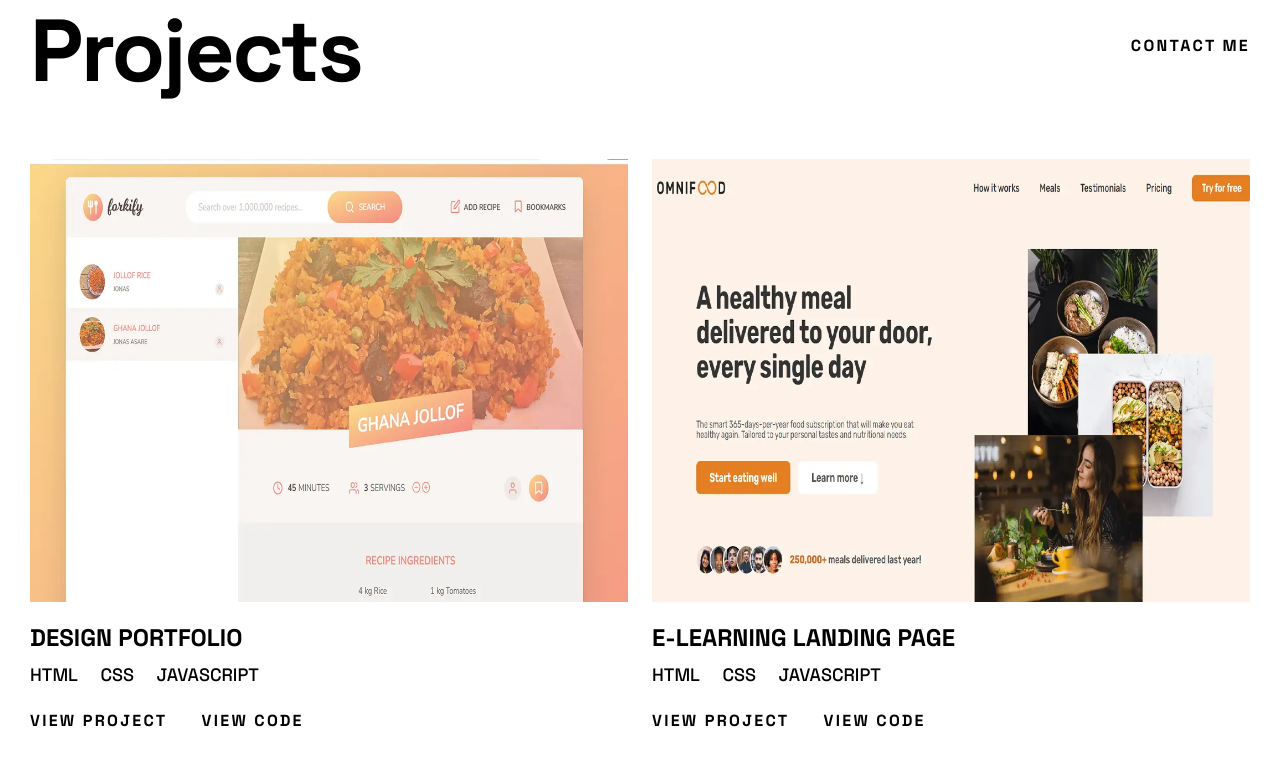
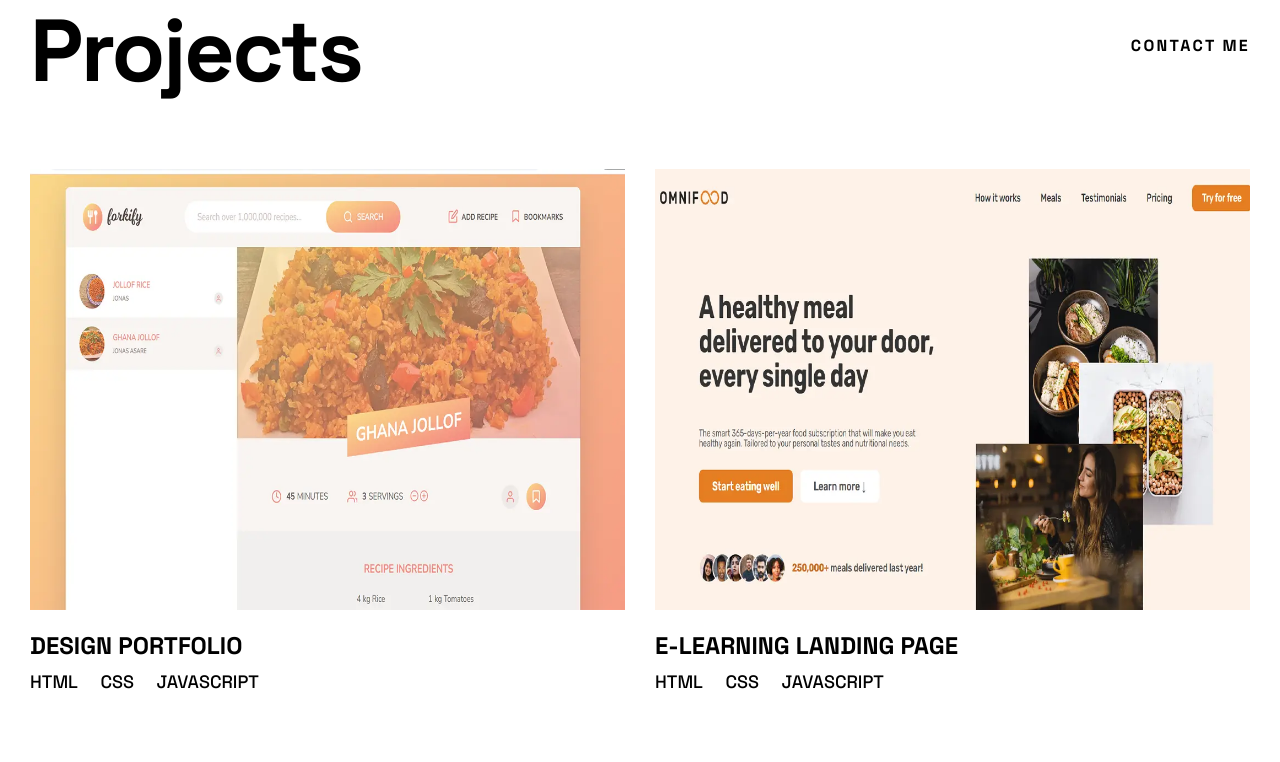
Before and after one commit to asarejonas/Portfolio_Site, a plain HTML site: page index.html in a window 1280 px wide. Shown: the part 1549-2311 px from the top of the page. Drawn offline with Linux system fonts and the light colour scheme.

Commit message:
Media query Desktop

```diff
--- a/style.css
+++ b/style.css
@@ -582,3 +582,70 @@ h1 > span {
     display: block;
   }
 }
+
+@media (min-width: 62.5em) {
+  .projects__grid {
+    gap: 70px 30px;
+  }
+
+  .projects__item {
+    display: grid;
+    grid-template-columns: 1fr;
+    grid-template-rows: repeat(4, auto);
+  }
+
+  .projects__picture {
+    position: relative;
+    grid-column: 1 / 2;
+    grid-row: 1 / 2;
+  }
+
+  .projects__picture::after {
+    content: "";
+    position: absolute;
+    width: 100%;
+    height: 100%;
+    top: 0;
+    background-color: hsl(0, 0%, 0%);
+    opacity: 0;
+    transition: opacity 150ms ease-in-out;
+  }
+
+  .projects__item:hover .projects__picture::after {
+    opacity: 0.5;
+  }
+
+  .projects__item:hover .projects__links {
+    opacity: 1;
+  }
+  .projects__item:focus-within .projects__links {
+    opacity: 1;
+  }
+
+  .projects__item:focus-within .projects__picture::after {
+    opacity: 0.5;
+  }
+
+  .projects__image {
+    width: 100%;
+    height: auto;
+  }
+
+  .projects__links {
+    grid-column: 1 / 2;
+    grid-row: 1 / 2;
+    justify-self: center;
+    align-self: center;
+    z-index: 1;
+    opacity: 0;
+    transition: opacity 400ms ease-in-out;
+  }
+
+  .projects__links:hover ~ .projects__picture::after {
+    opacity: 0.5;
+  }
+
+  .projects__tags {
+    margin-block-end: 0;
+  }
+}
```
